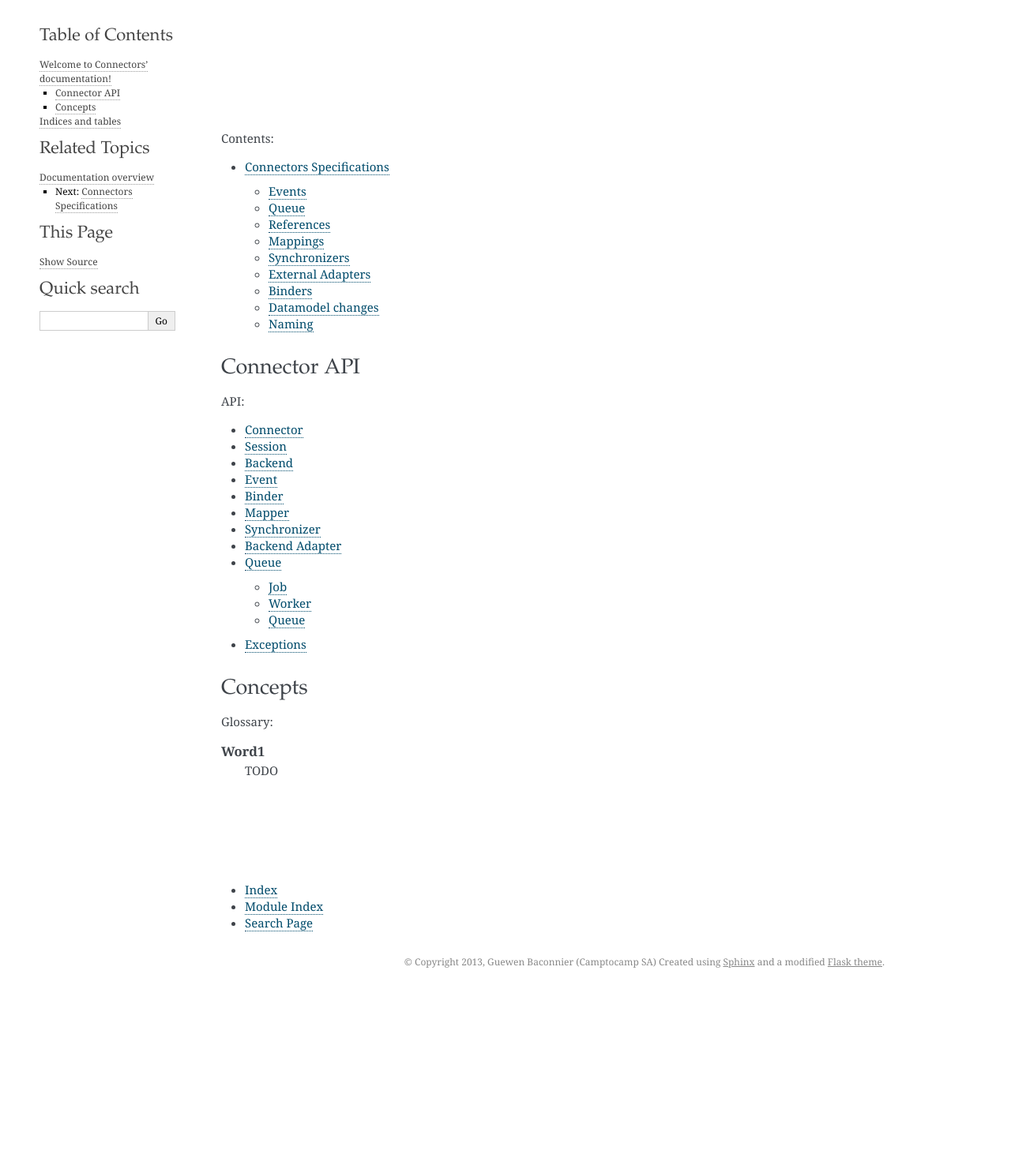
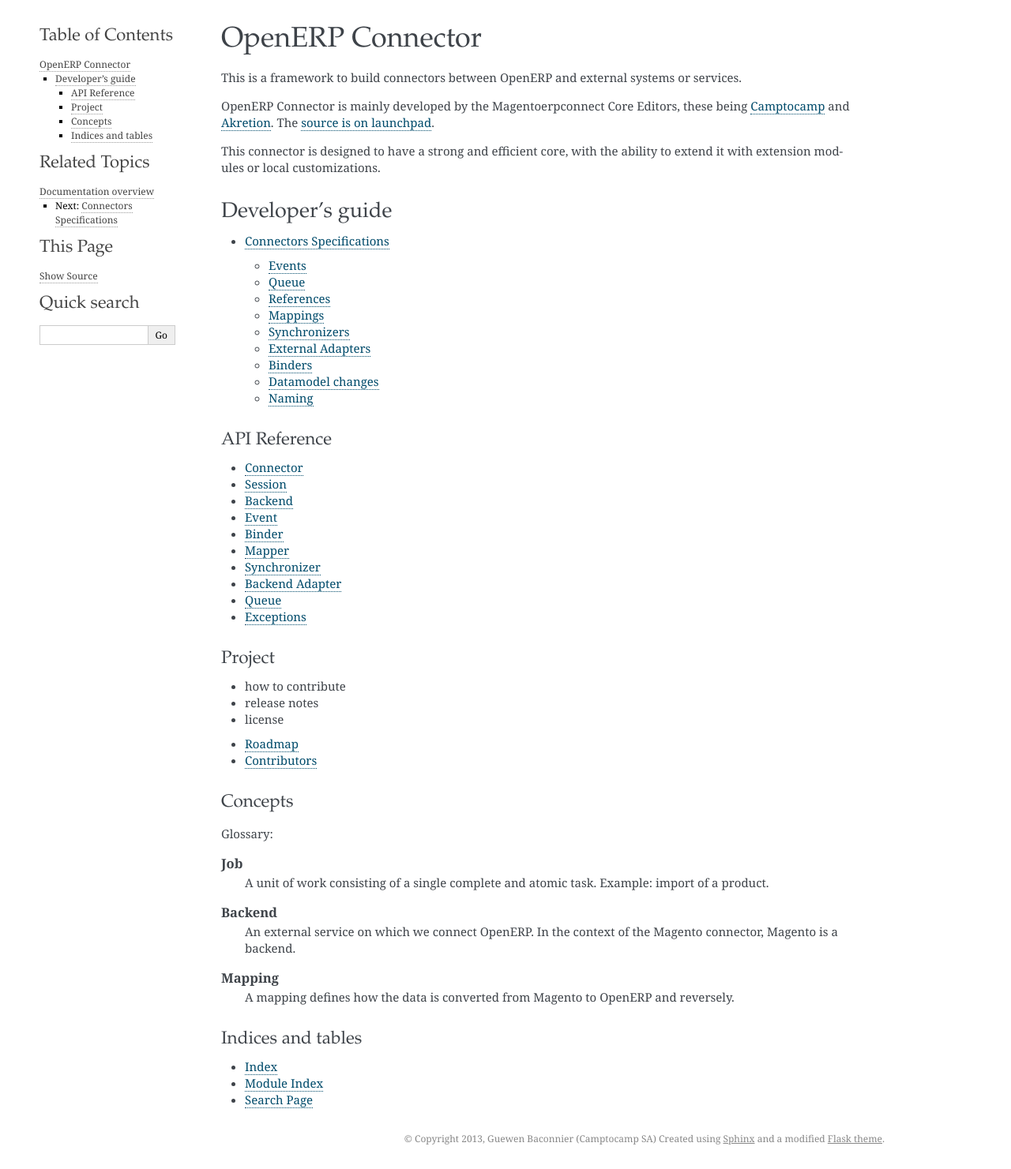
Before and after one commit to OCA/queue, a Sphinx documentation site: the page built from queue_job/doc/index.rst, in a window 1280 px wide. Shown: the whole page at 79% size. Built offline with Sphinx 7.4.7, drawn with Linux system fonts in a browser that asks for light colours; before the commit the page ends 1257 px from its top, so only the background shows below that.

Commit message:
[CHG] reorganized the documentation

```diff
--- a/queue_job/doc/_themes/flask/theme.conf
+++ b/queue_job/doc/_themes/flask/theme.conf
@@ -4,6 +4,6 @@
 pygments_style = flask_theme_support.FlaskyStyle
 
 [options]
-index_logo = ''
+index_logo =
 index_logo_height = 120px
 touch_icon =
--- a/queue_job/doc/index.rst
+++ b/queue_job/doc/index.rst
@@ -3,45 +3,92 @@
    You can adapt this file completely to your liking, but it should at least
    contain the root `toctree` directive.
 
-Welcome to Connectors' documentation!
-======================================
+#################
+OpenERP Connector
+#################
 
-Contents:
+This is a framework to build connectors between OpenERP and external
+systems or services.
+
+OpenERP Connector is mainly developed by the Magentoerpconnect Core
+Editors, these being Camptocamp_ and Akretion_. The `source is on
+launchpad`_.
+
+This connector is designed to have a strong and efficient core, with the
+ability to extend it with extension modules or local customizations.
+
+.. _Camptocamp: http://www.camptocamp.com
+.. _Akretion: http://www.akretion.com
+.. _`source is on launchpad`: https://code.launchpad.net/openerp-connector
+
+.. todo:: document connector.checkpoint, mainly the entry point ``add_checkpoint``
+.. todo:: rewrite the specificiations according to the last decisions and changes
+
+
+*****************
+Developer's guide
+*****************
 
 .. toctree::
    :maxdepth: 2
 
-   09_specifications
+   guides/overview.rst
 
-Connector API
-'''''''''''''
-
-API:
+API Reference
+=============
 
 .. toctree::
-   :maxdepth: 2
+   :maxdepth: 1
 
-   api_connector.rst
-   api_session.rst
-   api_backend.rst
-   api_event.rst
-   api_binder.rst
-   api_mapper.rst
-   api_synchronizer.rst
-   api_backend_adapter.rst
-   api_queue.rst
-   api_exception.rst
+   api/api_connector.rst
+   api/api_session.rst
+   api/api_backend.rst
+   api/api_event.rst
+   api/api_binder.rst
+   api/api_mapper.rst
+   api/api_synchronizer.rst
+   api/api_backend_adapter.rst
+   api/api_queue.rst
+   api/api_exception.rst
+
+Project
+=======
+
+.. todo:: how to contribute, releases notes, license
+
+* how to contribute
+
+* release notes
+
+* license
+
+.. toctree::
+   :maxdepth: 1
+
+   project/roadmap
+   project/contributors
 
 Concepts
-''''''''
+========
 
 Glossary:
 
 .. glossary::
 
-    Word1
+    Job
 
-      TODO
+        A unit of work consisting of a single complete and atomic task.
+        Example: import of a product.
+
+    Backend
+
+        An external service on which we connect OpenERP. In the context
+        of the Magento connector, Magento is a backend.
+
+    Mapping
+
+        A mapping defines how the data is converted from Magento to
+        OpenERP and reversely.
 
 Indices and tables
 ==================
--- /dev/null
+++ b/queue_job/doc/project/contributors.rst
@@ -0,0 +1,3 @@
+############
+Contributors
+############
```
Also changed, not shown: queue_job/doc/99_todo.rst (deleted, +0 -8 lines), queue_job/doc/project/roadmap.rst (added, +9 -0 lines), queue_job/doc/api/api_backend.rst (renamed from queue_job/doc/api_backend.rst), queue_job/doc/api/api_backend_adapter.rst (renamed from queue_job/doc/api_backend_adapter.rst), queue_job/doc/api/api_binder.rst (renamed from queue_job/doc/api_binder.rst), queue_job/doc/api/api_connector.rst (renamed from queue_job/doc/api_connector.rst), queue_job/doc/api/api_event.rst (renamed from queue_job/doc/api_event.rst), queue_job/doc/api/api_exception.rst (renamed from queue_job/doc/api_exception.rst), queue_job/doc/api/api_mapper.rst (renamed from queue_job/doc/api_mapper.rst), queue_job/doc/api/api_queue.rst (renamed from queue_job/doc/api_queue.rst), queue_job/doc/api/api_session.rst (renamed from queue_job/doc/api_session.rst), queue_job/doc/api/api_synchronizer.rst (renamed from queue_job/doc/api_synchronizer.rst), queue_job/doc/guides/overview.rst (renamed from queue_job/doc/09_specifications.rst).
